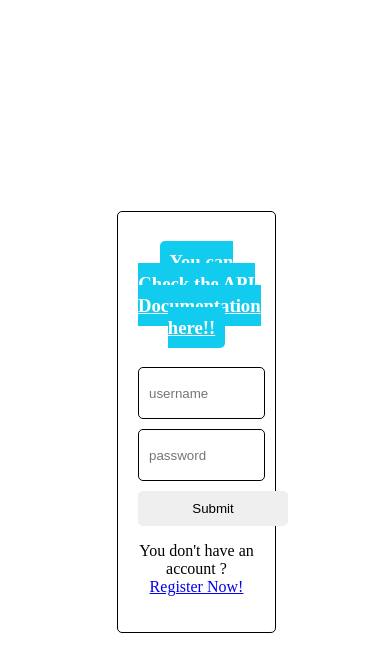
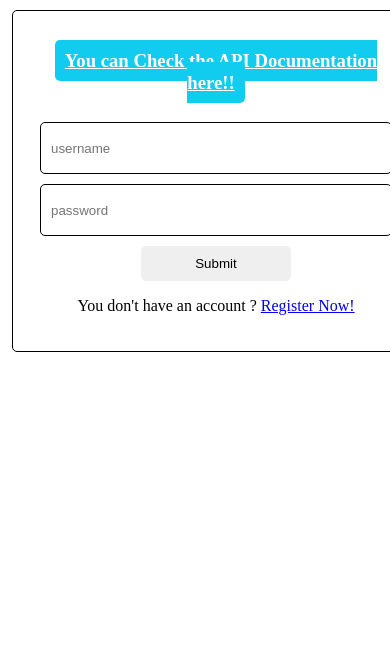
Before and after one commit to loicgeek/nestjs_chat_app, a website: page static/index.html in a window 390 px wide. Drawn offline with Linux system fonts and the light colour scheme.

```diff
--- a/static/index.html
+++ b/static/index.html
@@ -64,6 +64,18 @@
             border-radius: 50%;
             top: calc(50%);
             left: calc(50%);
+        }
+
+        @media screen and (max-width: 500px) {
+
+            #login,
+            #signup {
+                position: fixed;
+                margin-left: 3%;
+                padding: 20px;
+                width: 94%;
+                top: 10px;
+            }
         }
     </style>
 </head>
```
